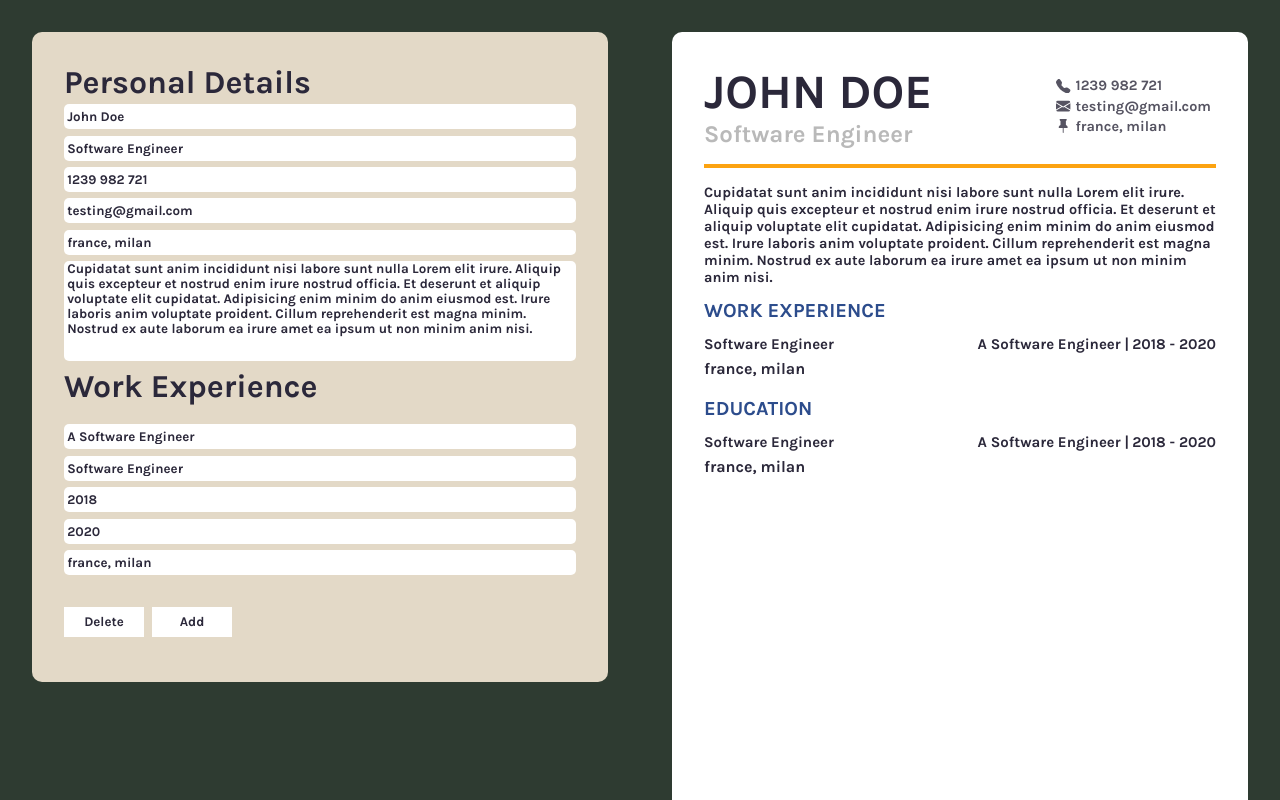
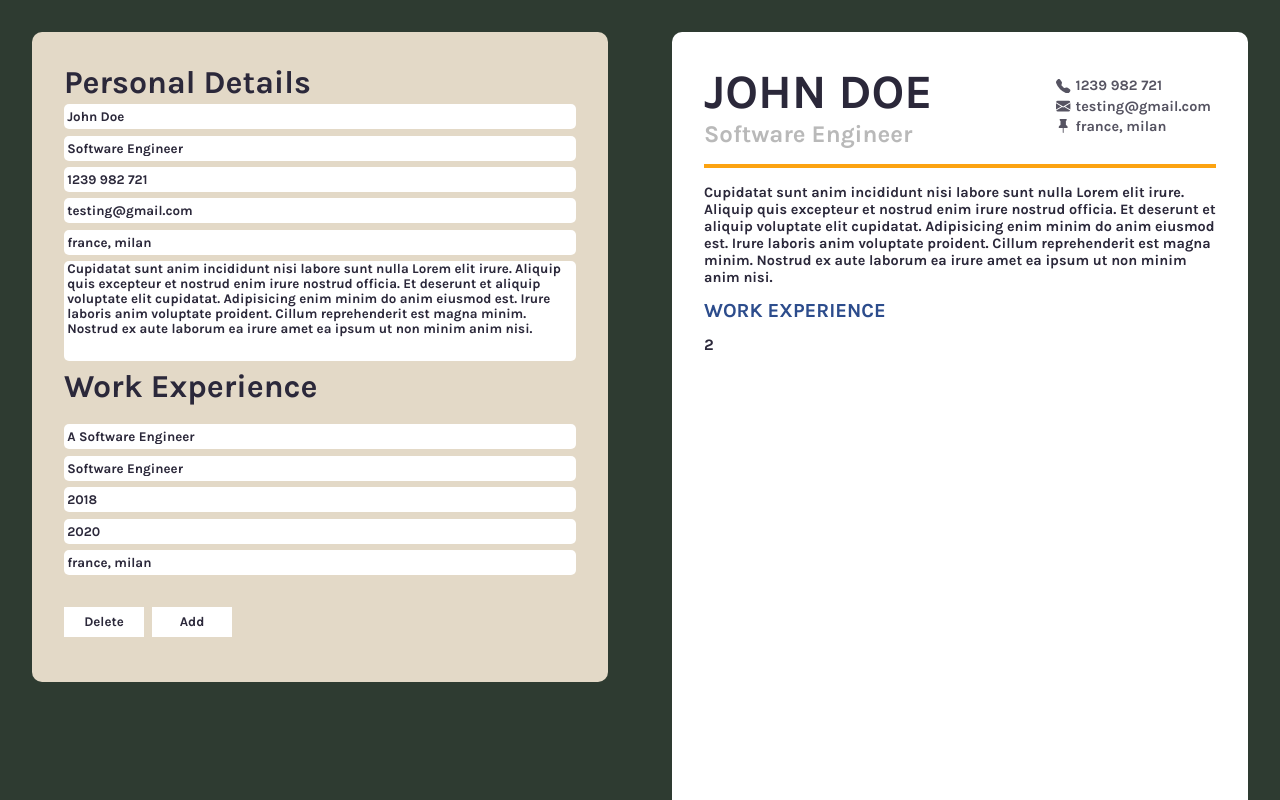
Before and after one commit to haroldm2598/Project-resume, a React (Vite) app: page / in a window 1280 px wide. Shown: the top 800 px of the page. Built offline with nearby package versions, Linux system fonts and the light colour scheme.

Commit message:
Working on loop post

```diff
--- a/src/App.jsx
+++ b/src/App.jsx
@@ -10,6 +10,7 @@ import './styles/main.scss';
 export default function App() {
 	const [form, setForm] = useState(ArrOfObjects || '');
 	const [works, setWorks] = useState(setWorkDetails() || '');
+	const [testWorks, setTestWorks] = useState(ArrOfObjects[1] || '');
 	const [currentWorkId, setCurrentWorkId] = useState('');
 	const result = form.map((item) => item);
 
@@ -62,21 +63,31 @@ export default function App() {
 				item.id === currentWork(works).id ? { ...item, [name]: value } : item
 			)
 		);
+		// console.log(form);
+		// setWorks(
+		// 	form.map((item) =>
+		// 		Object.keys(item)[0].includes('workDetails')
+		// 			? { ...item, workDetails: { [name]: value } }
+		// 			: 'hindi'
+		// 	)
+		// );
 	}
 
 	// console.log(result[0].id === currentWork(form).id);
 	// CORRECT AFTER TRUE ACCESS INSIDE ARRAYOFOBJECT UPDATE THE STATE
-	const test = form.map((item) => item);
-	if (Object.keys(test[1])[0] === 'workDetails') {
-		console.log('ito na nga mga lods');
-	}
+	// const test = form.map((item) => item);
+	// if (Object.keys(test[1])[0] === 'workDetails') {
+	// 	console.log('ito na nga mga lods');
+	// }
 
-	function testObject() {
-		return form.map((item) =>
-			Object.keys(item)[0].includes('workDetails') ? { ...item } : 'hindi'
-		);
-	}
-	console.log(testObject());
+	// function testObject() {
+	// 	return form.map((item) =>
+	// 		Object.keys(item)[0].includes('workDetails')
+	// 			? { ...item, workDetails: 'gege lods' }
+	// 			: 'hindi'
+	// 	);
+	// }
+	// console.log(testObject());
 
 	// function addEducation(event) {
 	// 	event.preventDefault();
@@ -103,16 +114,37 @@ export default function App() {
 	// 	];
 	// }
 
-	const workElementPost = works.map((item, index) => (
-		<WorkPost
-			key={index}
-			work1={item.workPosition}
-			work2={item.companyName}
-			work3={item.dateStart}
-			work4={item.dateEnd}
-			work5={item.workDetails}
-		/>
-	));
+	// const workElementPost = works.map((item, index) => (
+	// 	<WorkPost
+	// 		key={index}
+	// 		work1={item.workPosition}
+	// 		work2={item.companyName}
+	// 		work3={item.dateStart}
+	// 		work4={item.dateEnd}
+	// 		work5={item.workDetails}
+	// 	/>
+	// ));
+
+	function WORKFORMTESTMAP() {
+		const result = testWorks.workDetails;
+		// return `${result[1][0].id} ${result[1][0].companyName} ${result[1][0].workPosition}`;
+
+		for (let i = 0; i < result.length; i++) {
+			const resultTo = (
+				<WorkPost
+					key={result[i].id}
+					work1={result[i].workPosition}
+					work2={result[i].companyName}
+					work3={result[i].dateStart}
+					work4={result[i].dateEnd}
+					work5={result[i].workDetails}
+				/>
+			);
+			return result.length;
+		}
+	}
+
+	console.log(WORKFORMTESTMAP());
 
 	return (
 		<>
@@ -165,7 +197,7 @@ export default function App() {
 						workTitle={'work experience'}
 						education={'education'}
 					>
-						{workElementPost}
+						{WORKFORMTESTMAP()}
 					</Post>
 				</div>
 			</div>
--- a/src/component/Post.jsx
+++ b/src/component/Post.jsx
@@ -31,8 +31,8 @@ export default function Post(props) {
 			<h1 className='workTitle'>{props.workTitle}</h1>
 			{props.children}
 
-			<h1 className='workTitle'>{props.education}</h1>
-			{props.children}
+			{/* <h1 className='workTitle'>{props.education}</h1>
+			{props.children} */}
 		</>
 	);
 }
--- a/src/data.js
+++ b/src/data.js
@@ -14,7 +14,7 @@ export const ArrOfObjects = [
 	{
 		workDetails: [
 			{
-				id: 'RandomID',
+				id: nanoid(),
 				companyName: 'Global city',
 				workPosition: 'Head office',
 				dateStart: '2008',
@@ -22,7 +22,7 @@ export const ArrOfObjects = [
 				workDetails: 'white beach!'
 			},
 			{
-				id: 'RandomID',
+				id: nanoid(),
 				companyName: 'Cebu city',
 				workPosition: 'Downtown office',
 				dateStart: '2007',
```
